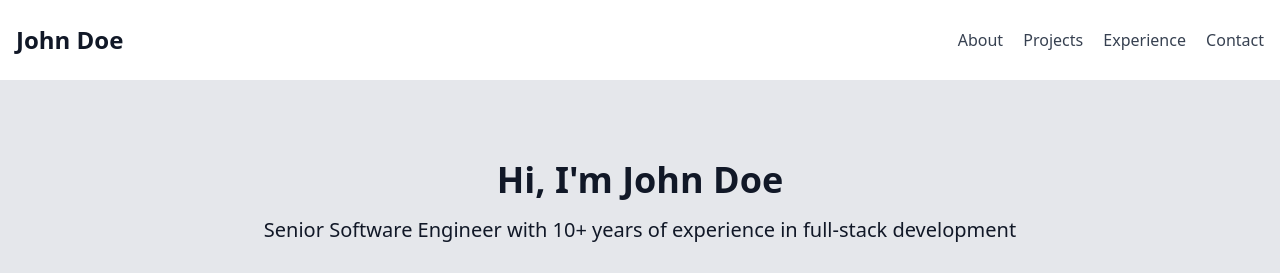
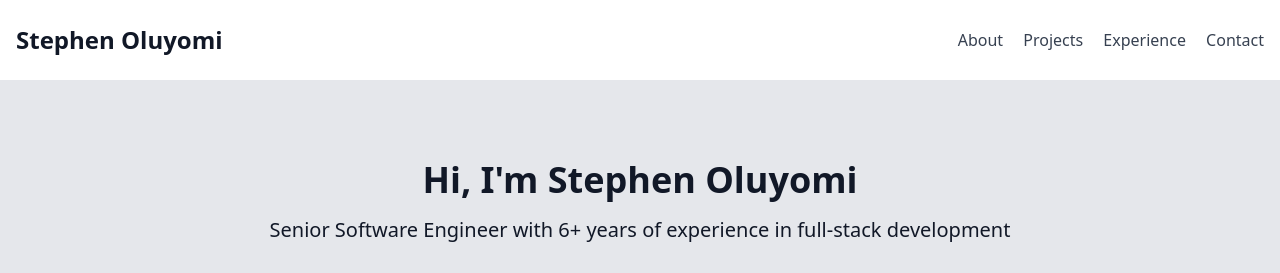
Before and after one commit to stephen-lakes/stephen-lakes.github.io, a plain HTML site: page index.html in a window 1280 px wide. Shown: the top 273 px of the page. Drawn offline with nearby package versions, Linux system fonts and the light colour scheme; grey boxes are pictures that could not be loaded.

Commit message:
updated name

```diff
--- a/index.html
+++ b/index.html
@@ -15,7 +15,7 @@
   <header class="bg-white shadow">
    <div class="container mx-auto px-4 py-6 flex justify-between items-center">
     <div class="text-2xl font-bold">
-     John Doe
+     Stephen Oluyomi
     </div>
     <nav class="space-x-4">
      <a class="text-gray-700 hover:text-gray-900" href="#about">
@@ -37,10 +37,10 @@
   <section class="bg-gray-200 py-20">
    <div class="container mx-auto px-4 text-center">
     <h1 class="text-4xl font-bold mb-4">
-     Hi, I'm John Doe
+     Hi, I'm Stephen Oluyomi
     </h1>
     <p class="text-xl mb-8">
-     Senior Software Engineer with 10+ years of experience in full-stack development
+     Senior Software Engineer with 6+ years of experience in full-stack development
     </p>
     <img alt="Portrait of John Doe, a senior software engineer, smiling and wearing a professional outfit" class="mx-auto rounded-full" height="150" src="https://storage.googleapis.com/a1aa/image/flJBs2Bf3tt0fo7LAI71g8xSIthB89luDnJjx9hDLIWJWXwnA.jpg" width="150"/>
    </div>
@@ -105,10 +105,10 @@
     <div class="space-y-8">
      <div class="bg-white p-6 rounded-lg shadow">
       <h3 class="text-xl font-bold mb-2">
-       Senior Software Engineer at TechCorp
+       Senior Software Engineer at Letbud
       </h3>
       <p class="text-gray-700 mb-2">
-       Jan 2018 - Present
+       July 2023 - Present
       </p>
       <p class="text-gray-700">
        Leading a team of developers to build scalable web applications. Implemented best practices for code quality and performance optimization.
```
